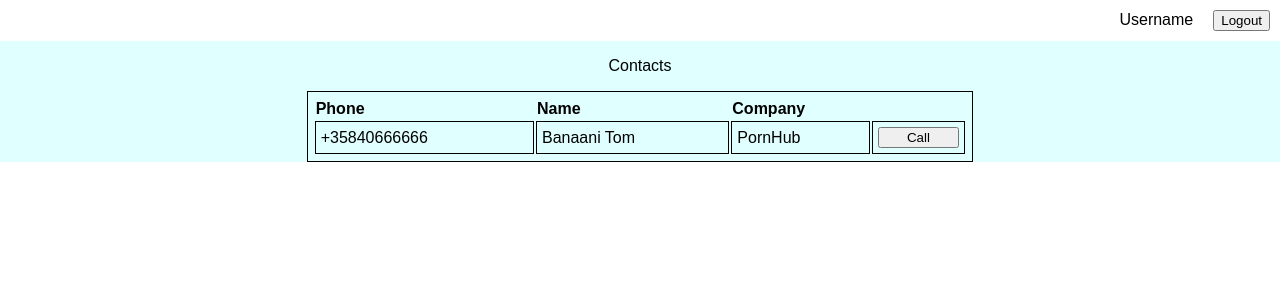
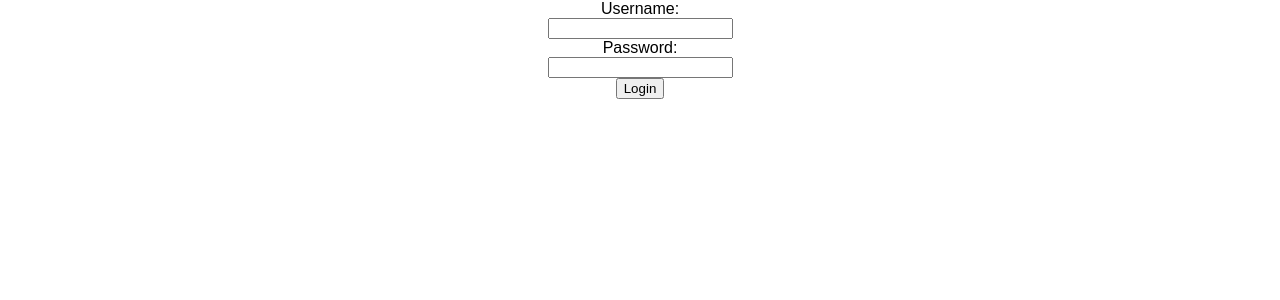
Before and after one commit to HeyyD/WebCaller, a React (Create React App) app in the folder webcaller/: page / in a window 1280 px wide. Shown: the top 300 px of the page. Built offline with nearby package versions, Linux system fonts and the light colour scheme.

Commit message:
Login feature

```diff
--- a/webcaller/src/App.js
+++ b/webcaller/src/App.js
@@ -3,8 +3,23 @@ import LoginView from './LoginView';
 import MainView from './MainView';
 
 class App extends Component {
+
+  constructor(props) {
+    super(props);
+    this.login = this.login.bind(this);
+    this.state = {"loggedIn": false};
+  }
+
+  login(event){
+    event.preventDefault();
+    this.setState({"loggedIn": !this.state.loggedIn});
+  }
+
   render() {
-    return <MainView/>
+    if(this.state.loggedIn)
+      return <MainView onClick={this.login}/>
+    else
+      return <LoginView onClick={this.login}/>
   }
 }
 
--- a/webcaller/src/LoginView.js
+++ b/webcaller/src/LoginView.js
@@ -5,11 +5,6 @@ class LoginView extends Component {
 
   constructor(props) {
     super(props);
-    this.login = this.login.bind(this);
-  }
-
-  login(event) {
-    event.preventDefault();
   }
 
   render(){
@@ -20,7 +15,7 @@ class LoginView extends Component {
           <input type="text"/>
           <label>Password:</label>
           <input type="text"/>
-          <button onClick={this.login}>Login</button>
+          <button onClick={this.props.onClick}>Login</button>
         </div>
       </form>
     );
--- a/webcaller/src/MainView.js
+++ b/webcaller/src/MainView.js
@@ -3,12 +3,17 @@ import './styles/MainView.css'
 import Contacts from './Contacts';
 
 class MainView extends Component {
+
+  constructor(props){
+    super(props);
+  }
+
   render() {
     return (
           <div>
             <div id="profile">
               <p>Username</p>
-              <button>Logout</button>
+              <button onClick={this.props.onClick}>Logout</button>
             </div>
             <div id="contacts">
                 <p>Contacts</p>
```
